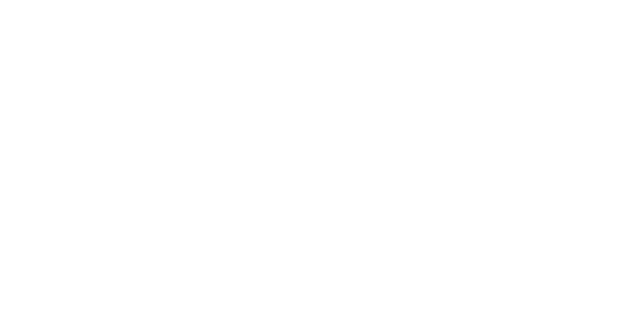
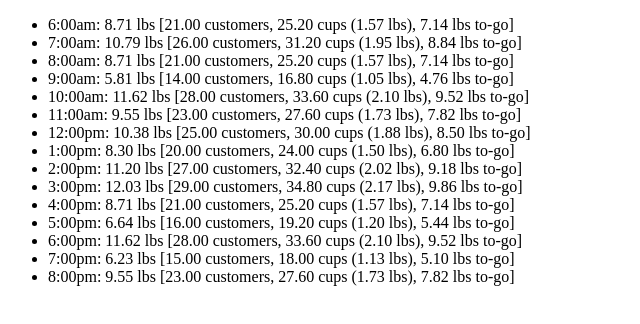
Before and after one commit to ShnowMan/campfire-coffee, a plain HTML site: page data.html in a window 1280 px wide. Shown: the whole page, without its empty margins (0-640 px from the left). Drawn offline with Linux system fonts and the light colour scheme.

Commit message:
Got basic data list added to DOM. Still figuring out totals

```diff
--- a/app.js
+++ b/app.js
@@ -1,9 +1,9 @@
 var timeOpen =
-              ['6am','7am','8am',
-              '9am','10am','11am',
-              '12pm','1pm','2pm',
-              '3pm','4pm','5pm',
-              '6pm','7pm','8pm',];
+              ['6:00am','7:00am','8:00am',
+              '9:00am','10:00am','11:00am',
+              '12:00pm','1:00pm','2:00pm',
+              '3:00pm','4:00pm','5:00pm',
+              '6:00pm','7:00pm','8:00pm',];
 var pikePlaceMarket = {
   name: 'Pike Place Market',
   minCustomer: 14,
@@ -16,11 +16,11 @@ var pikePlaceMarket = {
   poundToGoHour : [],
   poundOverAllHourly : [],
   customerTotal: 0,
-  cupTotal : 0,
+  cupsTotal : 0,
   poundsForCupsTotal : 0,
   poundToGoTotal : 0,
   poundOverAllTotal : 0,
-  empNeeded: [],
+  employeeNeeded: [],
   randomNum : function(min, max) {
     return Math.floor(Math.random() * (max - min) + min);
   },
@@ -35,7 +35,7 @@ var pikePlaceMarket = {
     for (var i = 0; i < timeOpen.length; i++) {
       var oneHourOfCups = parseFloat((this.customerPerHour[i] * this.averageCup).toFixed(2));
       this.cupPerHour.push(oneHourOfCups);
-      this.cupTotal += oneHourOfCups;
+      this.cupsTotal += oneHourOfCups;
     };
   },
   generatePoundPerHour : function() {
@@ -54,9 +54,9 @@ var pikePlaceMarket = {
   generateEmployeeNeeded : function () {
     for (var i = 0; i < timeOpen.length; i++)
       if ((this.customerPerHour[i] / 30) >= 1) {
-        this.empNeeded[i] = 2;
+        this.employeeNeeded[i] = 2;
       } else {
-        this.empNeeded[i] = 1;
+        this.employeeNeeded[i] = 1;
       }
   },
   render: function() {
@@ -68,3 +68,26 @@ var pikePlaceMarket = {
 };
 console.log(pikePlaceMarket);
 pikePlaceMarket.render();
+console.log(timeOpen[0] + ': ' + pikePlaceMarket.poundOverAllHourly[0] + ' lbs [' + pikePlaceMarket.customerPerHour[0] + ' customers, ' + pikePlaceMarket.cupPerHour[0] + ' cups (' + pikePlaceMarket.poundsForCupsHourly[0] + ' lbs), ' + pikePlaceMarket.poundToGoHour[0] + ' lbs to-go]');
+console.log('Total customers at Pike Place Market: ' + pikePlaceMarket.customerTotal);
+console.log('Total cups sold at Pike Place Market: ' + pikePlaceMarket.cupsTotal);
+console.log('Total to-go pound packages sold at Pike Place Market: ' + pikePlaceMarket.poundToGoTotal);
+console.log('Total pounds of beans needed at Pike Place Market: ' + pikePlaceMarket.poundOverAllTotal);
+
+
+var pPMEl = document.getElementById('pike-place-market');
+function makeDataList() {
+  for (var i in timeOpen) {
+    var liEl = document.createElement('li');
+    liEl.textContent = timeOpen[i] + ': ' + pikePlaceMarket.poundOverAllHourly[i].toFixed(2) + ' lbs [' + pikePlaceMarket.customerPerHour[i].toFixed(2) + ' customers, ' + pikePlaceMarket.cupPerHour[i].toFixed(2) + ' cups (' + pikePlaceMarket.poundsForCupsHourly[i].toFixed(2) + ' lbs), ' + pikePlaceMarket.poundToGoHour[i].toFixed(2) + ' lbs to-go]';
+    pPMEl.appendChild(liEl);
+  }
+};
+makeDataList();
+function makeLocationTotal() {
+  var totalCustomersEl = document.createElement('li');
+  totalCustomersEl.textContent = 'Total customers at Pike Place Market: ' + pikePlaceMarket.customerTotal;
+  var totalCupsEl = document.createElement('li');
+  totalCupsEl.textContent = 'Total cups sold at Pike Place Market: ' + pikePlaceMarket.cupsTotal;
+};
+makeLocationTotal();
```
Also changed, not shown: data.html (+5 -0 lines).
